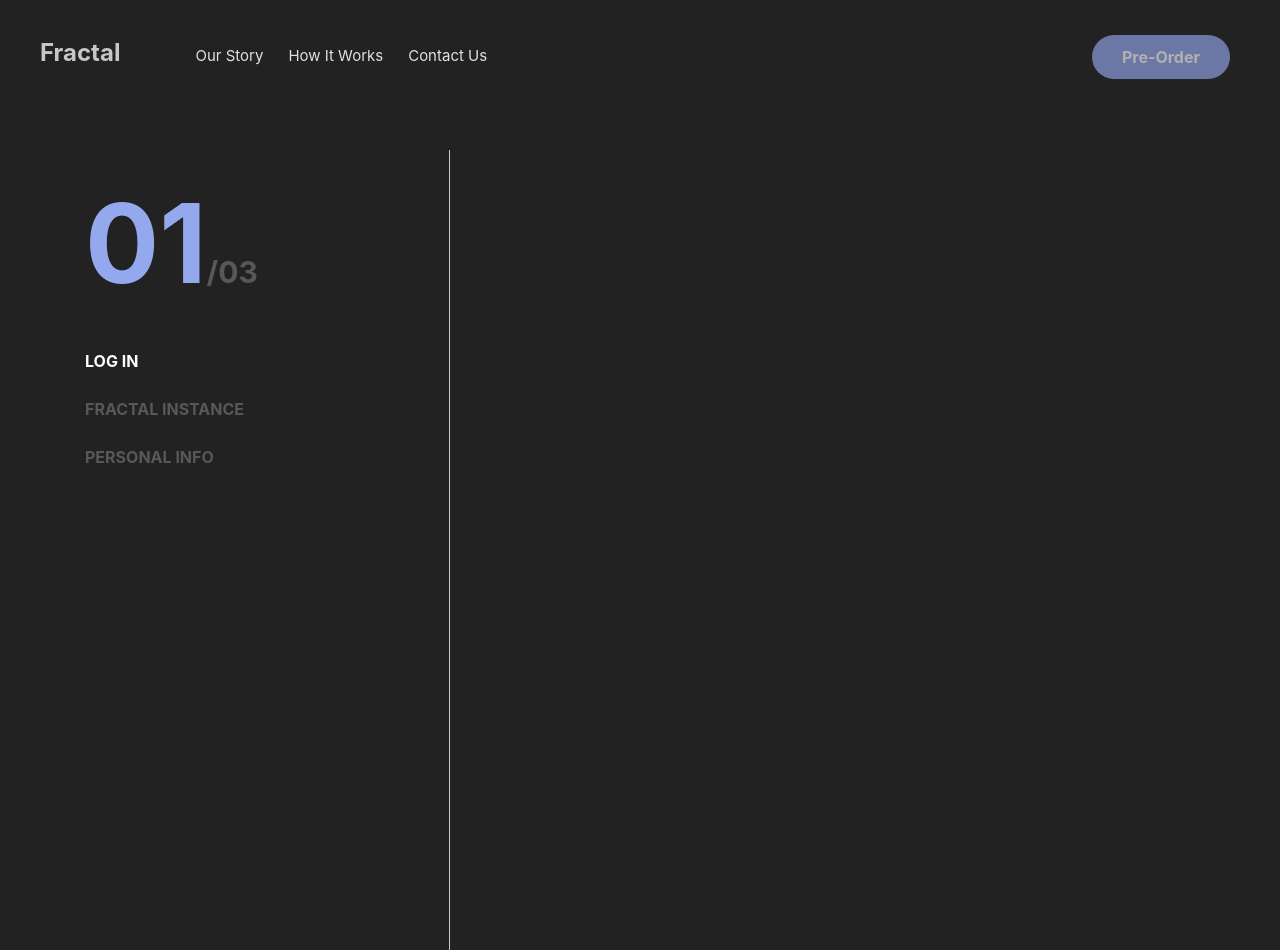
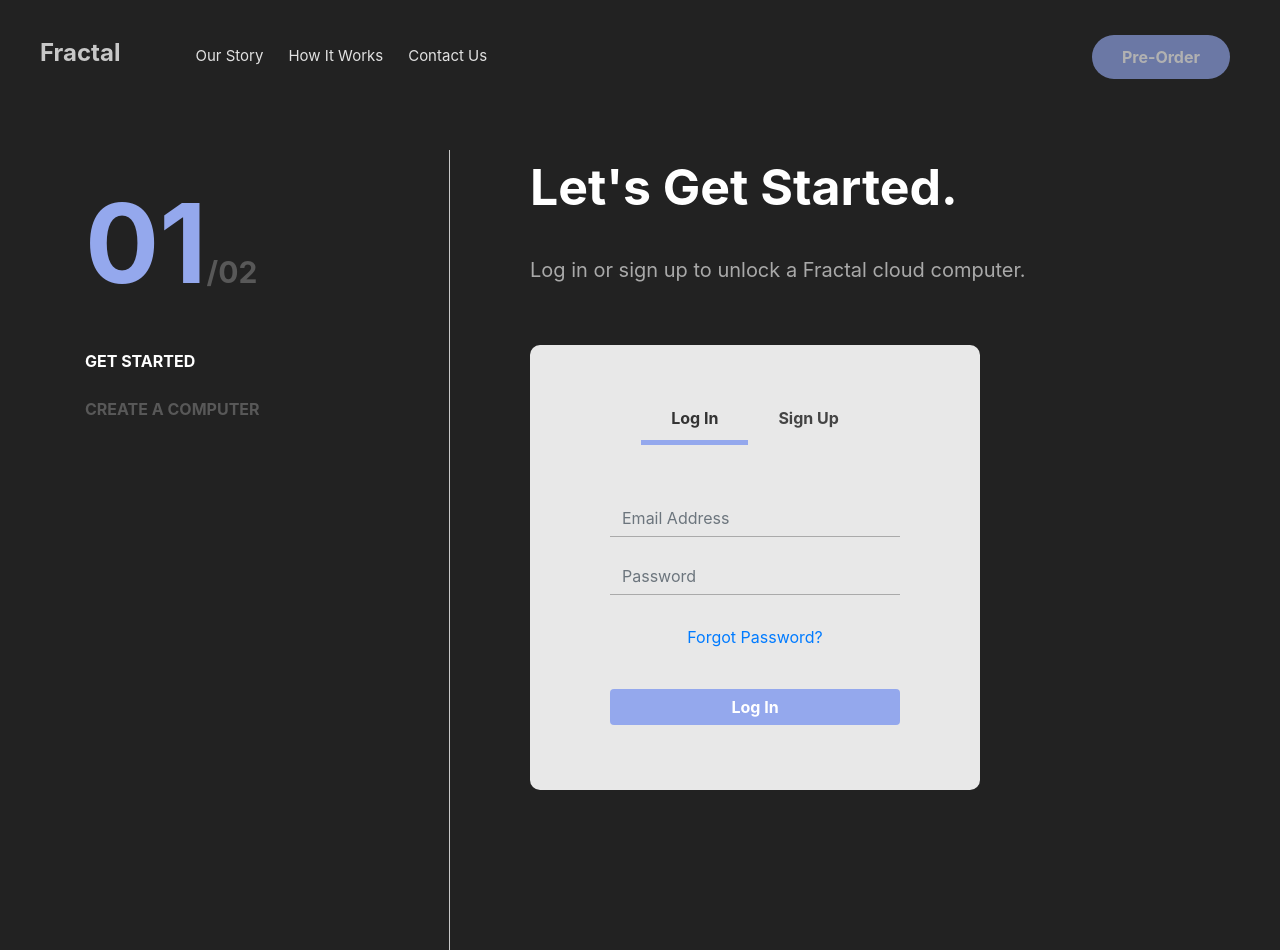
Before and after one commit to whisthq/vm-website, a React app: page /vm in a window 1280 px wide. Shown: the top 950 px of the page. Built offline with nearby package versions, Linux system fonts and the light colour scheme.

Commit message:
vm ui done

```diff
--- a/src/components/PageVirtualMachine/VM.js
+++ b/src/components/PageVirtualMachine/VM.js
@@ -22,7 +22,7 @@
     super(props)
     this.state = { width: 0, height: 0, modalShow: false, showPopup: false,
       emailLogin: '', passwordLogin: '', emailSignup: '', passwordSignup: '', passwordConfirmSignup: '',
-      loggedIn: false, stage: 1, baseColor: '#d6d6d6', enhancedColor: 'white', powerColor: '#d6d6d6',
+      loggedIn: false, baseColor: '#d6d6d6', enhancedColor: 'white', powerColor: '#d6d6d6',
       baseSize: 1, enhancedSize: 1.03, powerSize: 1}
     this.updateWindowDimensions = this.updateWindowDimensions.bind(this)
     this.changeEmailLogin = this.changeEmailLogin.bind(this)
@@ -132,42 +132,24 @@
                 this.state.loggedIn
                 ?
                 (
-                  this.state.stage === 1
-                  ?
-                  (
-                  <div>
-                    <div style = {{color: "#94a8ed", fontWeight: 'bold', fontSize: 110, lineHeight: 1.7}}>
-                      02
-                      <span style = {{color: "#585858", fontSize: 30}}>/03</span>
-                    </div>
-                    <div style = {{color: "#B0B0B0"}}>LOG IN</div>
-                    <div style = {{color: 'white'}}>FRACTAL INSTANCE</div>
-                    <div style = {{color: "#B0B0B0"}}>PERSONAL INFO</div>
+                <div>
+                  <div style = {{color: "#94a8ed", fontWeight: 'bold', fontSize: 110, lineHeight: 1.7}}>
+                    02
+                    <span style = {{color: "#585858", fontSize: 30}}>/02</span>
                   </div>
-                  )
-                  :
-                  (
-                  <div>
-                    <div style = {{color: "#94a8ed", fontWeight: 'bold', fontSize: 110, lineHeight: 1.7}}>
-                      03
-                      <span style = {{color: "#585858", fontSize: 30}}>/03</span>
-                    </div>
-                    <div style = {{color: "#B0B0B0"}}>LOG IN</div>
-                    <div style = {{color: "#B0B0B0"}}>FRACTAL INSTANCE</div>
-                    <div style = {{color: 'white'}}>PERSONAL INFO</div>
-                  </div>
-                  )
+                  <div style = {{color: "#B0B0B0"}}>GET STARTED</div>
+                  <div style = {{color: 'white'}}>CREATE A COMPUTER</div>
+                </div>
                 )
                 :
                 (
                 <div>
                   <div style = {{color: "#94a8ed", fontWeight: 'bold', fontSize: 110, lineHeight: 1.7}}>
                     01
-                    <span style = {{color: "#585858", fontSize: 30}}>/03</span>
+                    <span style = {{color: "#585858", fontSize: 30}}>/02</span>
                   </div>
-                  <div style = {{color: "white"}}>LOG IN</div>
-                  <div style = {{color: "#585858"}}>FRACTAL INSTANCE</div>
-                  <div style = {{color: '#585858'}}>PERSONAL INFO</div>
+                  <div style = {{color: "white"}}>GET STARTED</div>
+                  <div style = {{color: "#585858"}}>CREATE A COMPUTER</div>
                 </div>
                 )
               }
@@ -268,9 +250,79 @@
                 </Button>
               </Col>
               :
-              <div>
-              not logged in
-              </div>
+              (
+              <Col xs = {8} style = {{paddingLeft: 80}}>
+                <div style = {{fontWeight: 'bold', fontSize: 50, color: 'white', marginBottom: 30}}>
+                  Let's Get Started.
+                </div>
+                <div style = {{color: "#a9a9a9", marginBottom: 60, fontSize: 20}}>
+                  Log in or sign up to unlock a Fractal cloud computer.
+                </div>
+                <div style = {{backgroundColor: '#e8e8e8', borderRadius: 10, padding: 50, maxWidth: 450}}>
+                  <Tabs>
+                    <TabList style = {{textAlign: 'center', border: 'none'}}>
+                      <Tab style = {{color: '#444444', border: 'none', fontWeight: 'bold'}}>Log In</Tab>
+                      <Tab style = {{color: '#444444', border: 'none', fontWeight: 'bold'}}>Sign Up</Tab>
+                    </TabList>
+                    <TabPanel style = {{padding: '15px 30px'}}>
+                      <InputGroup className="mb-3" style = {{marginTop: 30}}>
+                        <FormControl
+                          aria-label="Default"
+                          aria-describedby="inputGroup-sizing-default"
+                          placeholder = "Email Address"
+                          onChange = {this.changeEmailLogin}
+                          style = {{border: 'none', borderBottom: 'solid 1px #aaa', borderRadius: 0, maxWidth: 600, backgroundColor: "rgba(0,0,0,0.0)"}}
+                        /><br/>
+                      </InputGroup>
+                      <InputGroup className="mb-3" style = {{marginTop: 20}}>
+                        <FormControl
+                          aria-label="Default"
+                          type = "password"
+                          aria-describedby="inputGroup-sizing-default"
+                          placeholder = "Password"
+                          onChange = {this.changePasswordLogin}
+                          style = {{border: 'none', borderBottom: 'solid 1px #aaa', borderRadius: 0, maxWidth: 600, backgroundColor: "rgba(0,0,0,0.0)"}}
+                        /><br/>
+                      </InputGroup>
+                      <div style = {{color: '#94a8ed', textAlign: 'center', marginTop: 30, color: '#007bff'}}>Forgot Password?</div>
+                      <Button  onClick = {this.handleLogin} style = {{marginTop: 40, color: 'white', width: '100%', fontWeight: 'bold', backgroundColor: '#94a8ed', border: 'none'}}>Log In</Button>
+                    </TabPanel>
+                    <TabPanel style = {{padding: '15px 30px'}}>
+                      <InputGroup className="mb-3" style = {{marginTop: 30}}>
+                        <FormControl
+                          aria-label="Default"
+                          aria-describedby="inputGroup-sizing-default"
+                          placeholder = "Email Address"
+                          onChange = {this.changeEmailSignup}
+                          style = {{border: 'none', borderBottom: 'solid 1px #aaa', borderRadius: 0, maxWidth: 600, backgroundColor: "rgba(0,0,0,0.0)"}}
+                        /><br/>
+                      </InputGroup>
+                      <InputGroup className="mb-3" style = {{marginTop: 20}}>
+                        <FormControl
+                          aria-label="Default"
+                          type = "password"
+                          aria-describedby="inputGroup-sizing-default"
+                          placeholder = "Password"
+                          onChange = {this.changePasswordSignup}
+                          style = {{border: 'none', borderBottom: 'solid 1px #aaa', borderRadius: 0, maxWidth: 600, backgroundColor: "rgba(0,0,0,0.0)"}}
+                        /><br/>
+                      </InputGroup>
+                      <InputGroup className="mb-3" style = {{marginTop: 20}}>
+                        <FormControl
+                          aria-label="Default"
+                          type = "password"
+                          aria-describedby="inputGroup-sizing-default"
+                          placeholder = "Confirm Password"
+                          onChange = {this.changePasswordConfirmSignup}
+                          style = {{border: 'none', borderBottom: 'solid 1px #aaa', borderRadius: 0, maxWidth: 600, backgroundColor: "rgba(0,0,0,0.0)"}}
+                        /><br/>
+                      </InputGroup>
+                      <Button style = {{marginTop: 40, color: 'white', width: '100%', fontWeight: 'bold', backgroundColor: '#94a8ed', border: 'none'}}>Sign Up</Button>
+                    </TabPanel>
+                  </Tabs>
+                </div>
+              </Col>
+              )
             }
             </Row>
           </Container>
--- a/src/static/App.css
+++ b/src/static/App.css
@@ -111,7 +111,12 @@
   transform: scale(1.02);
 }
 
+.react-tabs__tab {
+  padding: 10px 30px !important;
+}
+
 .react-tabs__tab--selected {
-  color: #94a8ed !important;
-  border-bottom: solid 4px #666666 !important;
+  border-bottom: solid 5px #94a8ed !important;
+  color: #333 !important;
+  background-color: rgba(0,0,0,0.0) !important;
 }
```
